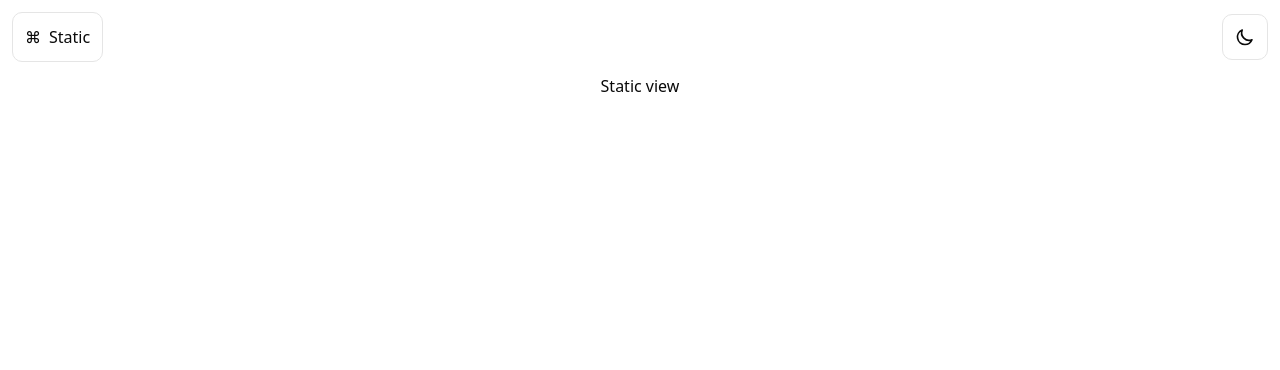
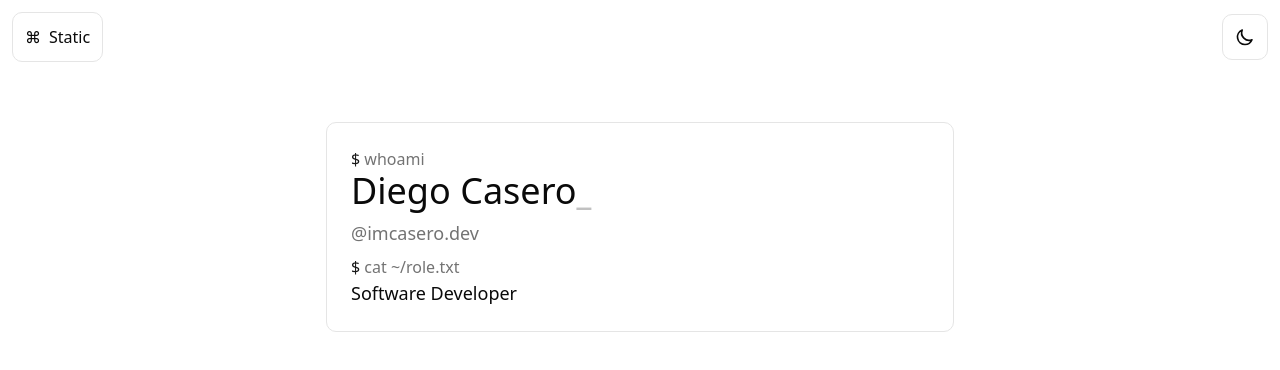
Before and after one commit to imcasero/my-website, a Svelte app: page / in a window 1280 px wide. Shown: the top 370 px of the page. Built offline with nearby package versions, Linux system fonts and the light colour scheme.

Commit message:
feat: implement static view with profile component and command display

```diff
--- a/src/App.svelte
+++ b/src/App.svelte
@@ -1,6 +1,7 @@
 <script lang="ts">
   import ThemeToggle from "$lib/components/shared/ThemeToggle.svelte";
   import ModeToggle from "$lib/components/shared/ModeToggle.svelte";
+  import StaticView from "$lib/components/StaticView/StaticView.svelte";
 
   import { currentMode } from "$lib/stores/mode.svelte";
 </script>
@@ -12,7 +13,7 @@
   </header>
 
   {#if currentMode.current === "static"}
-    <p>Static view</p>
+    <StaticView />
   {:else}
     <p>Terminal view</p>
   {/if}
--- /dev/null
+++ b/src/lib/components/StaticView/Profile.svelte
@@ -0,0 +1,24 @@
+<script lang="ts">
+  import Command from "../shared/Command.svelte";
+</script>
+
+<article
+  class="flex flex-col gap-2 border border-border rounded-lg p-6 bg-card w-full"
+>
+  <div>
+    <Command text="whoami" />
+    <h1 class="text-4xl">
+      Diego Casero<span
+        class="font-bold animate-[pulse_0.8s_ease-in-out_infinite] opacity-0"
+      >
+        _
+      </span>
+    </h1>
+  </div>
+  <p class="text-lg text-muted-foreground">@imcasero.dev</p>
+
+  <div>
+    <Command text="cat ~/role.txt" />
+    <p class="text-lg">Software Developer</p>
+  </div>
+</article>
--- /dev/null
+++ b/src/lib/components/StaticView/StaticView.svelte
@@ -0,0 +1,9 @@
+<script lang="ts">
+  import Profile from "./Profile.svelte";
+</script>
+
+<section class="w-full mx-auto space-y-8 mt-12">
+  <div class="w-full lg:w-1/2 mx-auto">
+    <Profile />
+  </div>
+</section>
--- /dev/null
+++ b/src/lib/components/shared/Command.svelte
@@ -0,0 +1,8 @@
+<script lang="ts">
+  let props = $props();
+</script>
+
+<p class="text-muted-foreground">
+  <span class="text-primary">$</span>
+  {props.text}
+</p>
```
